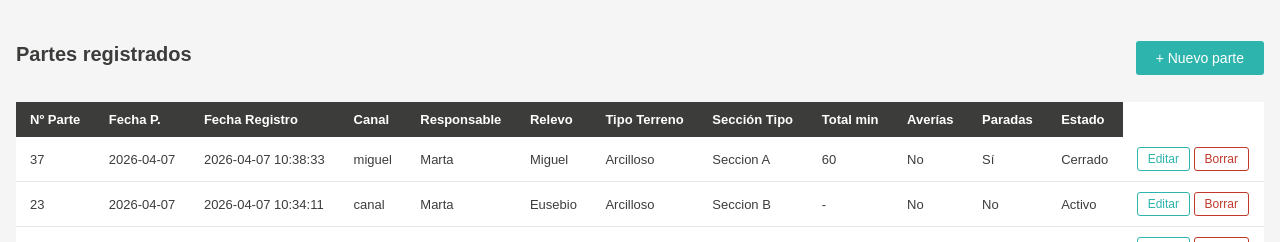
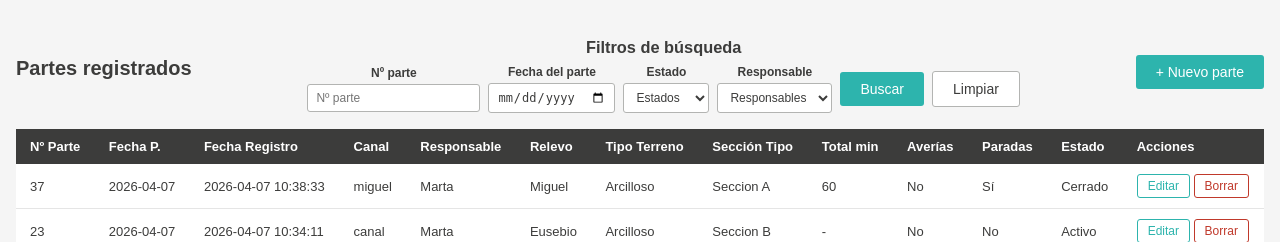
Before and after one commit to miguelrm81/app_partes, a Flask app: page / in a window 1280 px wide. Shown: the part 41-283 px from the top of the page. Run offline with Flask 3, Linux system fonts and the light colour scheme; data comes from the database, SQL or seed files in the repository.

Commit message:
Añadir filtros en la tabla de index.html

```diff
--- a/models/parte_obra_model.py
+++ b/models/parte_obra_model.py
@@ -89,9 +89,9 @@ def insertar_parte(datos):
 
 #funcion para obtener todos los partes
 
-def obtener_partes():
+def obtener_partes(parte_numero=None, fecha_parte=None, estado_id=None, responsable_id=None):
     conn = get_connection()
-    rows = conn.execute(""" SELECT
+    query = """ SELECT
                         p.id, p.parte_numero, p.fecha_parte,p.fecha_registro_utc, p.canal_nombre,
                         p.total_actividades_min, p.hubo_averias, p.hubo_paradas,
                         per.nombre AS responsable,
@@ -105,8 +105,28 @@ def obtener_partes():
                         LEFT JOIN tipoterreno tt ON p.tipo_terreno_id = tt.id
                         LEFT JOIN secciontipo st ON p.seccion_tipo_id = st.id
                         LEFT JOIN estadoparte e ON p.estado_id = e.id
-                        ORDER BY p.fecha_registro_utc DESC
-                        """).fetchall()
+                        WHERE 1=1 """
+
+    params = []
+
+    if parte_numero:
+        query += " AND p.parte_numero LIKE ?"
+        params.append(f"%{parte_numero}%")
+
+    if fecha_parte:
+        query += " AND p.fecha_parte = ?"
+        params.append(fecha_parte)
+
+    if estado_id:
+        query += " AND p.estado_id = ?"
+        params.append(estado_id)
+
+    if responsable_id:
+        query += " AND p.responsable_id = ?"
+        params.append(responsable_id)
+
+    query += " ORDER BY p.fecha_registro_utc DESC"
+    rows = conn.execute(query, params).fetchall()
     conn.close()
     return rows
 
--- a/routes/parte_obra_routes.py
+++ b/routes/parte_obra_routes.py
@@ -6,8 +6,14 @@ parte_bp = Blueprint('partes', __name__)
 # Ruta para listar los partes
 @parte_bp.route('/')
 def index():
-    partes = obtener_partes()
-    return render_template("index.html", partes = partes)
+    parte_numero = request.args.get('parte_numero')
+    fecha_parte = request.args.get('fecha_parte')
+    estado_id = request.args.get('estado_id')
+    responsable_id = request.args.get('responsable_id')
+    partes = obtener_partes(parte_numero, fecha_parte, estado_id, responsable_id)
+    estados = get_estados()
+    personal = get_personal_activo()
+    return render_template("index.html", partes = partes, estados=estados, parte_numero=parte_numero, fecha_parte=fecha_parte, estado_id=estado_id, responsable_id=responsable_id, personal=personal)
 
 #Ruta para el formulario de nuevo parte
 
--- a/static/styles.css
+++ b/static/styles.css
@@ -51,6 +51,11 @@ h2 {
   background-color: #2DB4AD;
   padding: 8px 14px;
   margin: 0;
+}
+
+h3 {
+  text-align: center;
+  margin: 8px;
 }
 
 /* SECCIÓN DEL FORMULARIO */
@@ -275,6 +280,20 @@ tr:hover td {
   margin-bottom: 16px;
 }
 
+.filtros form {
+    display: flex;
+    align-items: center;
+    gap: 8px;
+}
+
+.filtros input,
+.filtros select {
+    width: auto;
+    margin-bottom: 0;
+    padding: 6px 8px;
+    font-size: 12px;
+}
+
 /* TEXTO VACÍO */
 .sin-datos {
   text-align: center;
--- a/templates/index.html
+++ b/templates/index.html
@@ -17,8 +17,50 @@
     <div class="contenedor">
         <div class="cabecera-pagina">
         <h1>Partes registrados</h1>
+        <div class="filtros">
+            <h3>Filtros de búsqueda</h3>
+            <form method="GET" action="{{ url_for('partes.index') }}">
+                <div>
+                    <label style="text-align: center;">Nº parte</label>
+                <input type="text" name="parte_numero"
+                    value="{{ parte_numero or '' }}"
+                    placeholder="Nº parte">
+                </div>
+                <div>
+                    <label style="text-align: center;">Fecha del parte</label>
+                <input type="date" name="fecha_parte"
+                    value="{{ fecha_parte or '' }}">
+                </div>
+                <div>
+                    <label style="text-align: center;">Estado</label>
+                    <select name="estado_id">
+                        <option value="">Estados</option>
+                        {% for e in estados %}
+                            <option value="{{ e['id'] }}"
+                                {{ 'selected' if estado_id == e['id']|string }}>
+                                {{ e['descripcion'] }}
+                            </option>
+                        {% endfor %}
+                    </select>
+                </div>
+                <div>
+                    <label style="text-align: center;">Responsable</label>
+                    <select name="responsable_id">
+                        <option value="">Responsables</option>
+                        {% for p in personal %}
+                            <option value="{{ p['id'] }}"
+                                {{ 'selected' if responsable_id == p['id']|string }}>
+                                {{ p['nombre'] }}
+                            </option>
+                        {% endfor %}
+                    </select>
+                </div>
+                <button type="submit" class="btn-verde">Buscar</button>
+                <a href="{{ url_for('partes.index') }}" class="btn-gris">Limpiar</a>
+            </form>
+        </div>
         <a href="{{ url_for('partes.nuevo_parte') }}" class="btn-verde">+ Nuevo parte</a>
-        </div>
+    </div>
 
         {% if partes %}
             <table>
@@ -36,6 +78,7 @@
                         <th>Averías</th>
                         <th>Paradas</th>
                         <th>Estado</th>
+                        <th>Acciones</th>
                     </tr>
                 </thead>
                 <tbody>
```
